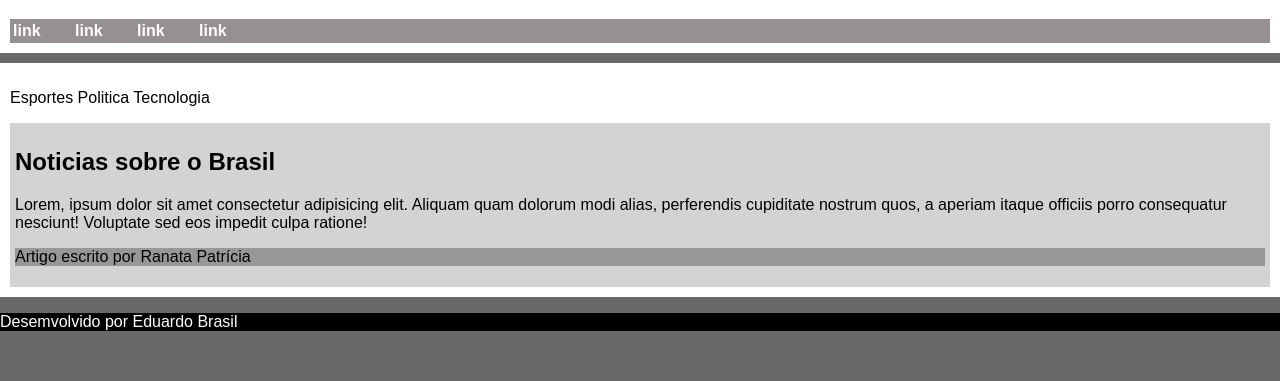
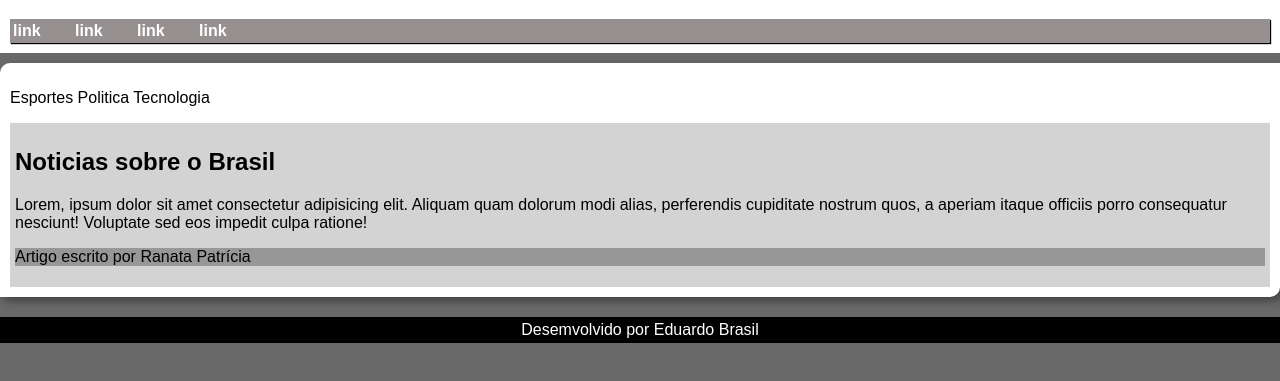
Before and after one commit to eduardobrasil15/estudo-html-css, a plain HTML site: page modulo 2/ex021/caixa02.html in a window 1280 px wide. Shown: the part 71-452 px from the top of the page. Drawn offline with Linux system fonts and the light colour scheme.

Commit message:
Update caixa02.html

```diff
--- a/modulo 2/ex021/caixa02.html
+++ b/modulo 2/ex021/caixa02.html
@@ -21,6 +21,7 @@
         nav {
             background-color: rgb(151, 144, 144);
             padding: 3px;
+            box-shadow: 1px 1px 1px black;
         }
 
         nav > a {
@@ -34,6 +35,8 @@
             background-color: white;
             padding: 10px;
             margin: 0px;
+            border-radius: 10px 0px;
+            box-shadow: 4px 4px 9px 0px rgba(0, 0, 0, 0.384);
         }
 
         article {
@@ -49,7 +52,12 @@
         footer {
             background-color: black;
             color: white;
-            padding: 0px;
+            padding: 4px;
+            margin: 0px;
+            text-align: center;
+            margin-top: 20px;
+        }
+        footer > p {
             margin: 0px;
         }
     </style>
```
